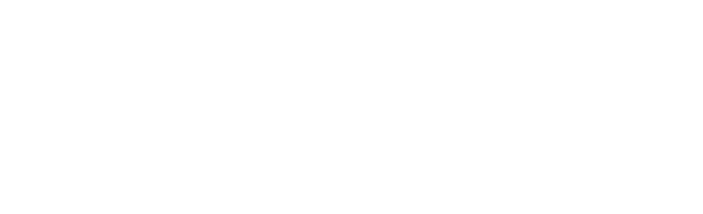
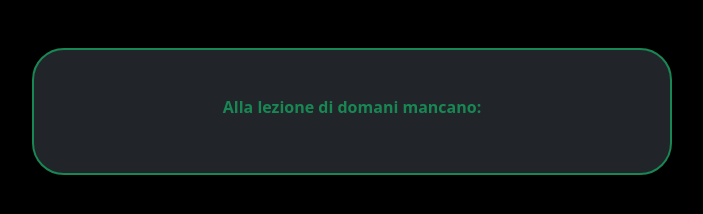
Before and after one commit to Mario-Arista/js-simon, a plain HTML site: page Index.html in a window 1280 px wide. Shown: the whole page, without its empty margins (288-991 px from the left). Drawn offline with nearby package versions, Linux system fonts and the light colour scheme.

Commit message:
some style

```diff
--- a/Index.html
+++ b/Index.html
@@ -11,9 +11,12 @@
 
 </head>
 
-<body>
+<body class="bg-black">
 
+    <div id="output" class="w-50 mt-5 ms-auto me-auto text-center bg-dark p-5 border border-2 border-success rounded-5">
+        <h1 class="text-center fs-6 fw-bold text-success">Alla lezione di domani mancano:</h1>
 
+    </div>
 
 
     <!-- BOOTSTRAP -->
```
Also changed, not shown: js/script.js (+15 -0 lines).
